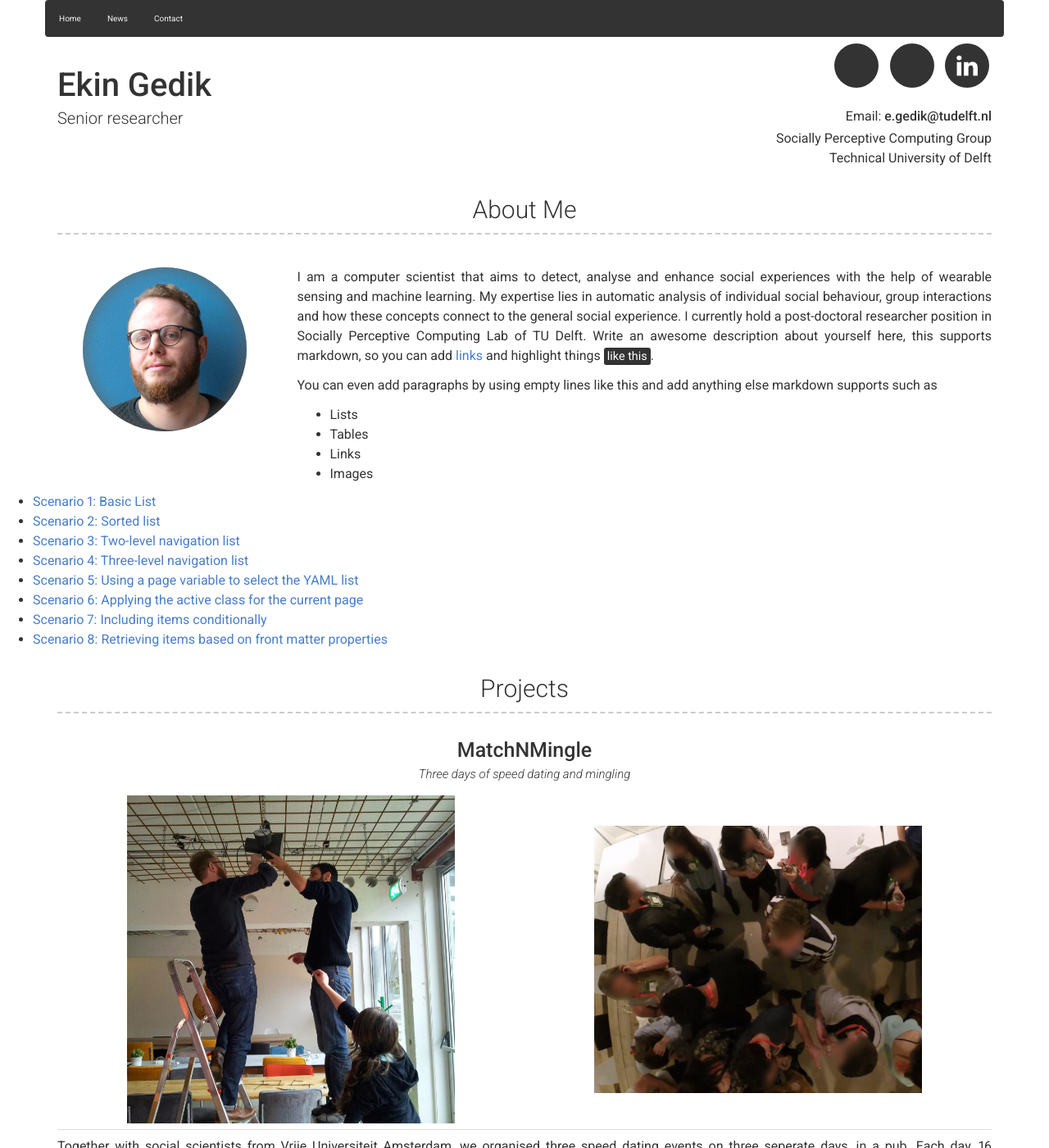
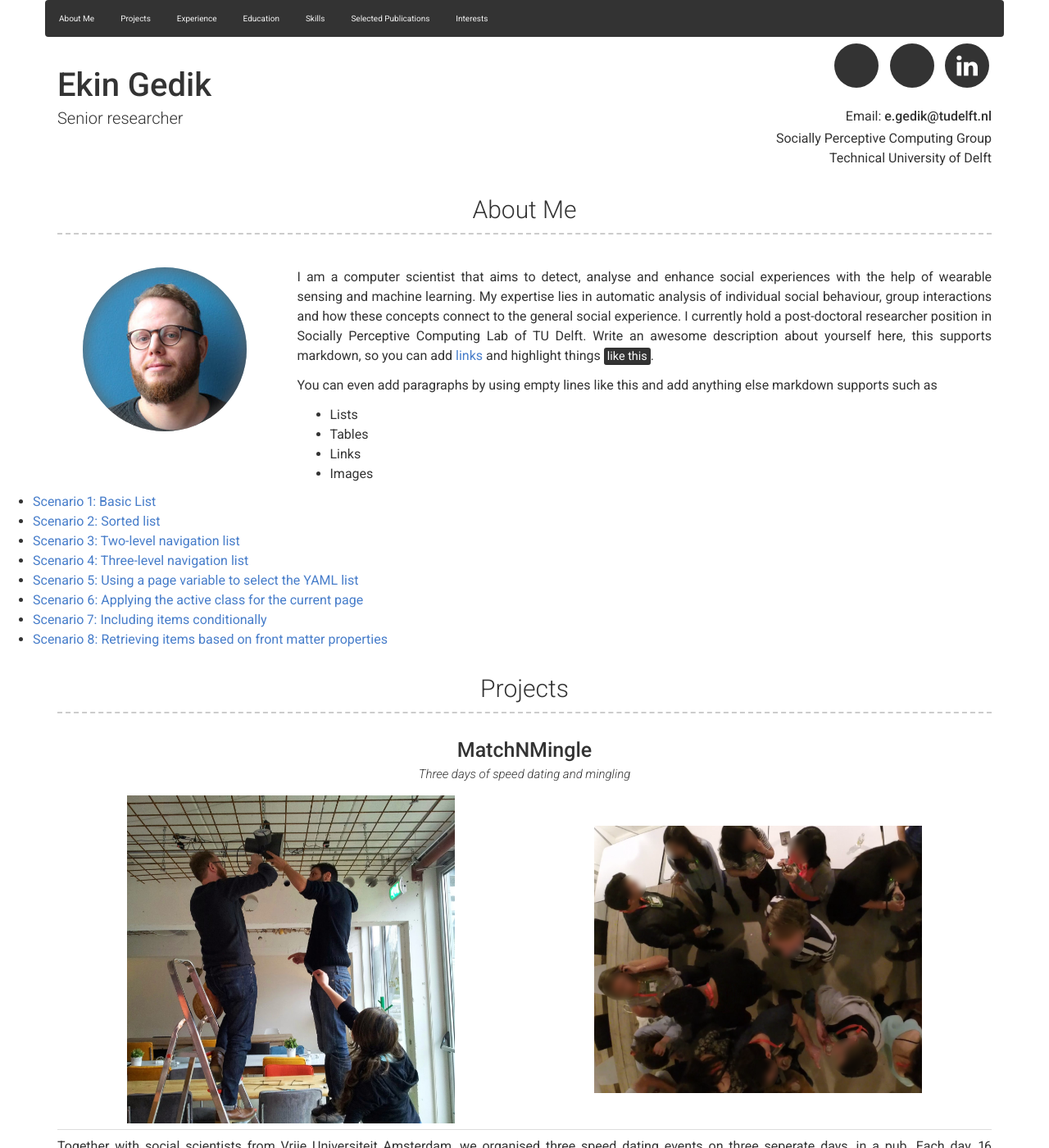
Before and after one commit to ekingedik/ekingedik.github.io, a Jekyll site: the page built from index.md, in a window 1280 px wide and 1400 px high. Shown: the whole window at 82% size. Built offline with Jekyll 4.4.1, drawn with Linux system fonts in a browser that asks for light colours; a style sheet for code colours, icons or effects is not loaded.

Commit message:
resp header

```diff
--- a/_includes/header.html
+++ b/_includes/header.html
@@ -2,9 +2,13 @@
 
 <div class="container header-contianer">
     <div class="navbar">
-        <a href="#home">Home</a>
-        <a href="#news">News</a>
-        <a href="#contact">Contact</a>
+        <a href="#about">About Me</a>
+        <a href="#about">Projects</a>
+        <a href="#contact">Experience</a>
+        <a href="#contact">Education</a>
+        <a href="#contact">Skills</a>
+        <a href="#contact">Selected Publications</a>
+        <a href="#contact">Interests</a>
       </div>
   <div class="row">
     <div class="col-xs-12 col-sm-6 col-md-6 col-lg-8 header-left">
--- a/_includes/projects.html
+++ b/_includes/projects.html
@@ -1,5 +1,5 @@
 <div class="container projects-container">
-  <h3 id="scenario-1-basic-list">{{ site.projects_title | default: "Projects" }}</h3>
+  <h3 id="about">{{ site.projects_title | default: "Projects" }}</h3>
   {% for project in site.data.projects %}
     {% include {{ project.layout | default: 'left' | append: ".html" }} item=project %}
   {% endfor %}
--- a/assets/main.scss
+++ b/assets/main.scss
@@ -20,7 +20,7 @@
     z-index: 9999;
     left: 50%;
     transform: translateX(-50%);
-    min-height:32px
+    min-height:20px
   }
 
   /* Links inside the navbar */
```
